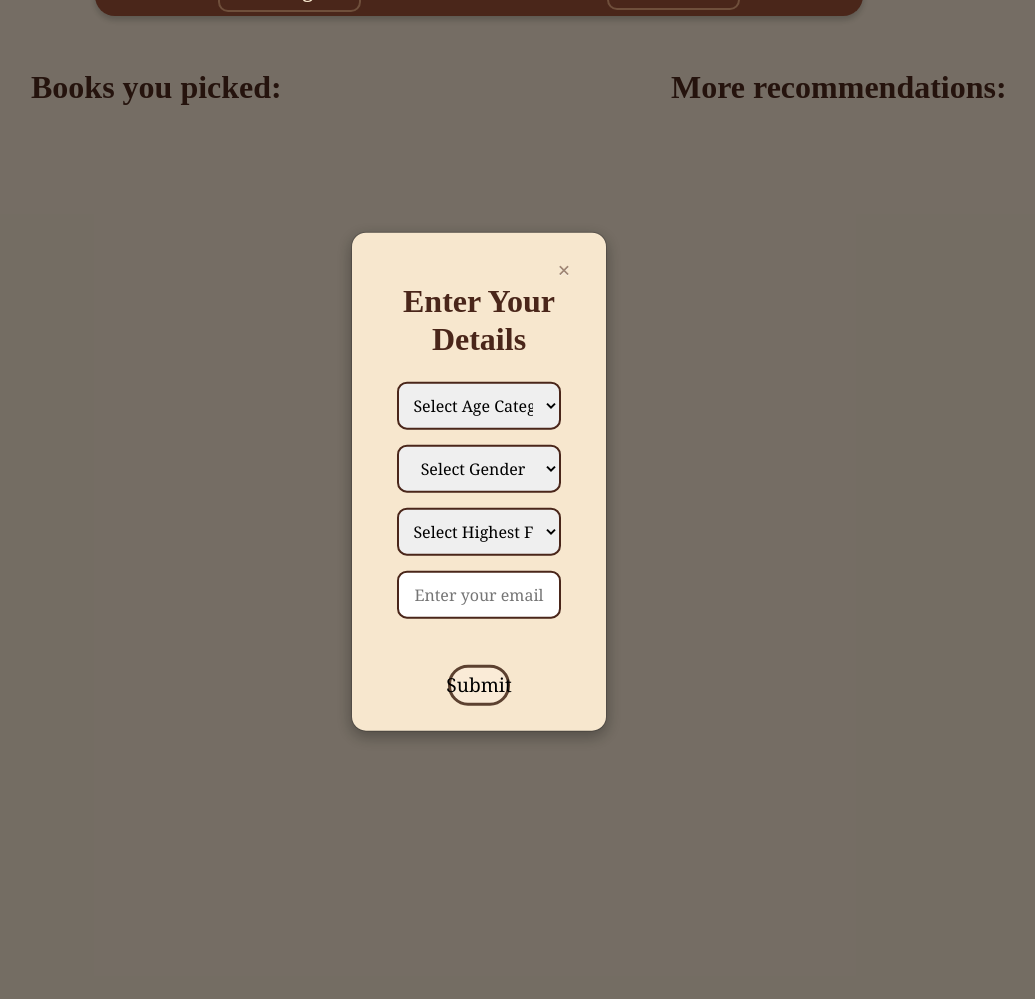
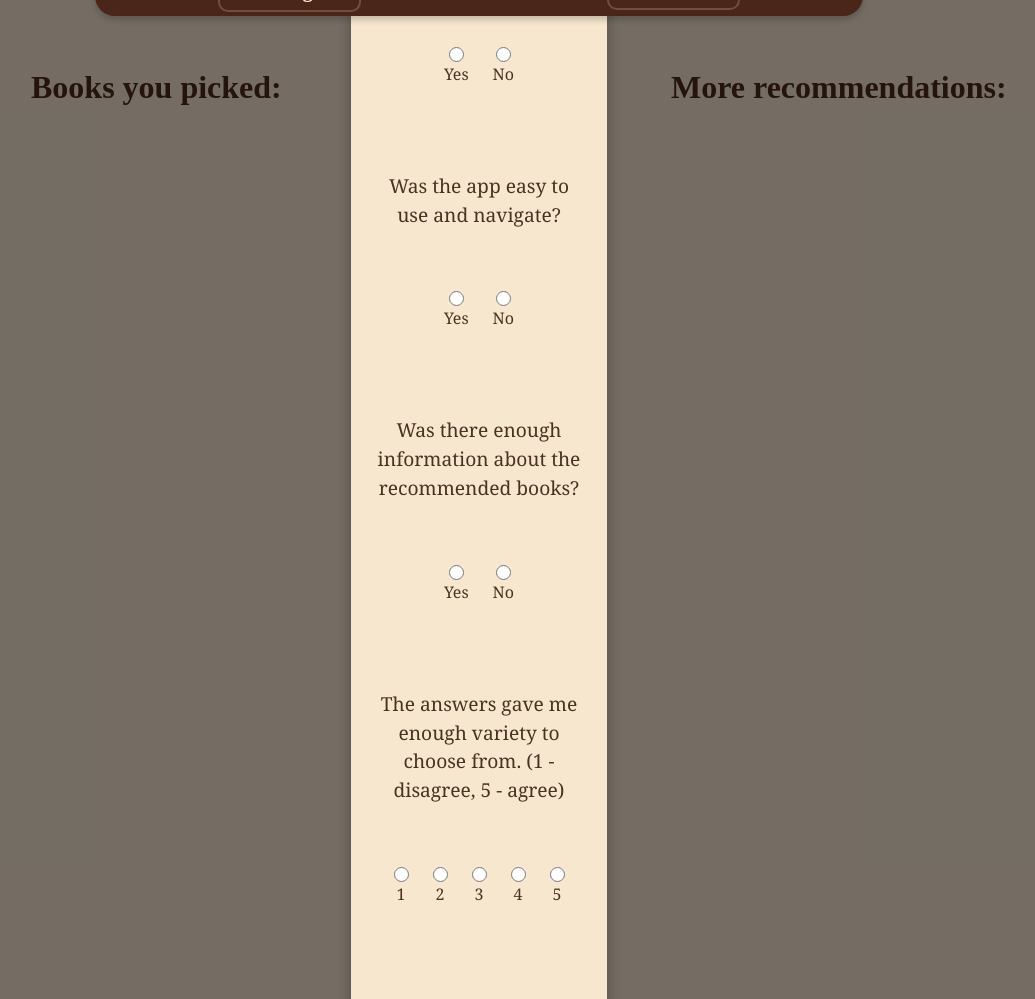
Before and after one commit to kotik508/book_recommender, a Python web app: template website/templates/final.html in a window 1280 px wide. Shown: the part 36-1035 px from the top of the page, without its empty margins (161-1196 px from the left). Run offline with Jinja, Linux system fonts and the light colour scheme; the template is opened without the code that fills it, so the values that code supplies are empty; some libraries are stand-ins or nearby versions.

Commit message:
questionnaire

```diff
--- a/migrations/versions/31ddcff53c6c_.py
+++ b/migrations/versions/31ddcff53c6c_.py
@@ -52,6 +52,10 @@ def upgrade():
     sa.Column('start_date', sa.DateTime(timezone=True), nullable=True),
     sa.Column('rounds', sa.Integer(), nullable=True),
     sa.Column('sigma', sa.Float(), nullable=True),
+    sa.Column('quest_recom', sa.Boolean(), nullable=True),
+    sa.Column('quest_easy', sa.Boolean(), nullable=True),
+    sa.Column('quest_info', sa.Boolean(), nullable=True),
+    sa.Column('quest_var', sa.Integer(), nullable=True),
     sa.Column('age_category', sa.String(length=20), nullable=True),
     sa.Column('education', sa.String(length=150), nullable=True),
     sa.Column('gender', sa.String(length=20), nullable=True),
--- a/website/models.py
+++ b/website/models.py
@@ -39,6 +39,10 @@ class Session(db.Model):
     start_date = db.Column(db.DateTime(timezone=True), default=func.now())
     rounds = db.Column(db.Integer, default=0)
     sigma = db.Column(db.Float)
+    quest_recom = db.Column(db.Boolean)
+    quest_easy = db.Column(db.Boolean)
+    quest_info = db.Column(db.Boolean)
+    quest_var = db.Column(db.Integer)
     age_category = db.Column(db.String(20))
     education = db.Column(db.String(150))
     gender = db.Column(db.String(20))
--- a/website/static/css/final.css
+++ b/website/static/css/final.css
@@ -58,10 +58,55 @@ img.book-image {
 }
 
 /*
+-----------------------------------------QESTIONNAIRE-----------------------------------------
+*/
+
+.modal-quest {
+    display: none;
+    position: fixed;
+    z-index: 2;
+    left: 0;
+    top: 0;
+    width: 100%;
+    height: 100%;
+    background-color: rgba(0, 0, 0, 0.5);
+    display: flex;
+    justify-content: center;
+    align-items: center;
+}
+
+label {
+    font-size: 1.2rem;
+}
+
+.radio-item label {
+    font-size: 1.0rem;
+}
+
+.radio-group {
+    display: flex;
+    gap: 24px;
+    flex-wrap: wrap;
+}
+
+.radio-item {
+    display: flex;
+    flex-direction: column;
+    align-items: center;
+    text-align: center;
+}
+
+input[type="radio"] {
+    width: 15px;
+    height: 15px;
+    accent-color: rgb(92, 65, 48);
+}
+
+/*
 -----------------------------------------DEMOGRAPHICS-----------------------------------------
 */
 
-.modal {
+.modal-demo {
     display: none;
     position: fixed;
     z-index: 1;
--- a/website/static/js/demography.js
+++ b/website/static/js/demography.js
@@ -1,12 +1,36 @@
-var modal = document.getElementById("myModal");
+var questionModal = document.getElementById("questionModal");
+var myModal = document.getElementById("myModal");
 var closeButton = document.getElementsByClassName("close")[0];
+var closeButton2 = document.getElementsByClassName("close")[1];
 
 window.onload = function () {
-    modal.style.display = "block";
+    questionModal.style.display = "block";
+    myModal.style.display = "none";
 };
 
+document.getElementById("questionForm").onsubmit = function (event) {
+    event.preventDefault();
+
+    var formData = new FormData(document.getElementById("questionForm"));
+
+    fetch("/final", {
+        method: "POST",
+        body: formData
+    })
+    .then(response => response.json())
+    .then(data => {
+        console.log(data);
+        questionModal.style.display = "none";
+        myModal.style.display = "block";
+    })
+    .catch(error => {
+        console.error('Error:', error);
+    });
+};
+
+
 closeButton.onclick = function () {
-    modal.style.display = "none";
+    myModal.style.display = "none";
 };
 
 document.getElementById("infoForm").onsubmit = function (event) {
@@ -21,9 +45,7 @@ document.getElementById("infoForm").onsubmit = function (event) {
     .then(response => response.json())
     .then(data => {
         console.log(data);
-
-        modal.style.display = "none";
-
+        myModal.style.display = "none";
     })
     .catch(error => {
         console.error('Error:', error);
--- a/website/templates/final.html
+++ b/website/templates/final.html
@@ -23,13 +23,85 @@ href="static/css/final.css" />
 {% endblock %}
 
 {% block content %}
-<div id="myModal" class="modal">
+<div id="questionModal" class="modal-quest">
+    <div class="modal-content">
+        <form id="questionForm">
+            <input type="hidden" name="form_type" value="question_form">
+            <label for="question1"> Are you satisfied with the recommendations that were given? </label><br>
+            <div class="radio-group">
+                <div class="radio-item">
+                    <input type="radio" name="question1" value="yes" id="question1-yes" required>
+                    <label for="question1-yes">Yes</label>
+                </div>
+                <div class="radio-item">
+                    <input type="radio" name="question1" value="no" id="question1-no">
+                    <label for="question1-no">No</label>
+                </div>
+            </div><br><br>
+
+            <label for="question2"> Was the app easy to use and navigate? </label><br>
+            <div class="radio-group">
+                <div class="radio-item">
+                    <input type="radio" name="question2" value="yes" id="question2-yes" required>
+                    <label for="question2-yes">Yes</label>
+                </div>
+                <div class="radio-item">
+                    <input type="radio" name="question2" value="no" id="question2-no">
+                    <label for="question2-no">No</label>
+                </div>
+            </div><br><br>
+
+            <label for="question3"> Was there enough information about the recommended books? </label><br>
+            <div class="radio-group">
+                <div class="radio-item">
+                    <input type="radio" name="question3" value="yes" id="question3-yes" required>
+                    <label for="question3-yes">Yes</label>
+                </div>
+                <div class="radio-item">
+                    <input type="radio" name="question3" value="no" id="question3-no">
+                    <label for="question3-no">No</label>
+                </div>
+            </div><br><br>
+
+            <label for="question4"> The answers gave me enough variety to choose from. (1 - disagree, 5 - agree) </label><br>
+            <div class="radio-group">
+                <div class="radio-item">
+                    <input type="radio" name="question4" value="1" id="question4-1" required>
+                    <label for="question4-1">1</label>
+                </div>
+                <div class="radio-item">
+                    <input type="radio" name="question4" value="2" id="question4-2">
+                    <label for="question4-2">2</label>
+                </div>
+                <div class="radio-item">
+                    <input type="radio" name="question4" value="3" id="question4-3">
+                    <label for="question4-3">3</label>
+                </div>
+                <div class="radio-item">
+                    <input type="radio" name="question4" value="4" id="question4-4">
+                    <label for="question4-4">4</label>
+                </div>
+                <div class="radio-item">
+                    <input type="radio" name="question4" value="5" id="question4-5">
+                    <label for="question4-5">5</label>
+                </div>
+            </div><br><br>
+
+            <div class="submit">
+                <button type="submit" class="submit-btn">Submit</button>
+            </div>
+        </form>
+    </div>
+</div>
+
+<div id="myModal" class="modal-demo">
     <div class="modal-content">
         <div class="close">
             <span class="close-btn">&times;</span>
         </div>
         <h2>Enter Your Details</h2>
         <form id="infoForm" action="/final" method="POST">
+            <input type="hidden" name="form_type" value="info_form">
             <select name="age_category">
                 <option value="">Select Age Category</option>
                 <option value="uder 18">under 18</option>
```
Also changed, not shown: website/computations.py (+4 -4 lines), website/views.py (+38 -13 lines).
